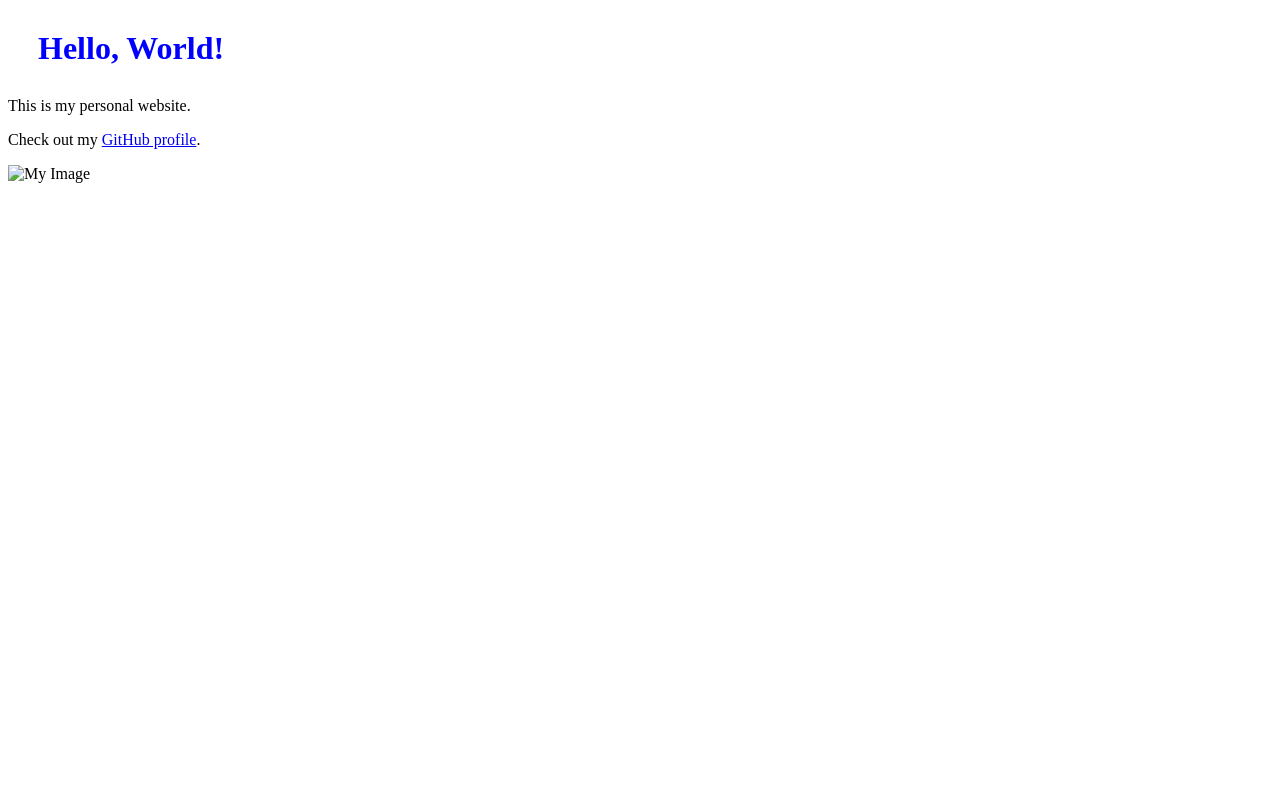
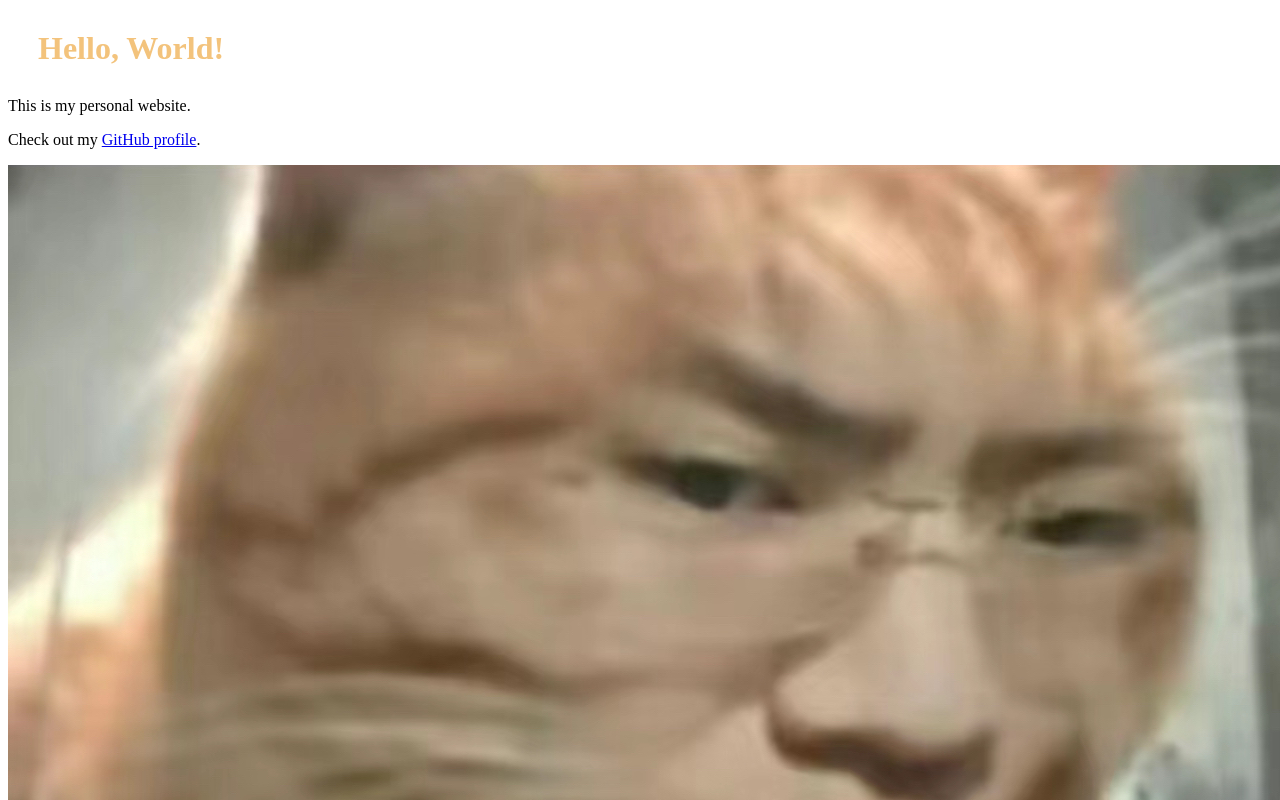
Before and after one commit to Moon-is-beautiful/Moon-is-beautiful.github.io, a plain HTML site: page index.html in a window 1280 px wide. Shown: the top 800 px of the page. Drawn offline with Linux system fonts and the light colour scheme.

Commit message:
update to the style

```diff
--- a/index.html
+++ b/index.html
@@ -10,9 +10,9 @@
         <p>This is my personal website.</p>
     </div>
     <div>
-        <p>Check out my <a href="https://example.com">GitHub profile</a>.</p>
+        <p>Check out my <a href="https://github.com/Moon-is-beautiful">GitHub profile</a>.</p>
     </div>
-    <img src="image.jpg" alt="My Image">
-    <meta name="description" content="This is my personal website.">
+    <img src="mrFresh.jpg" alt="lmao">
+    <meta name="description" content="zihao's personal website.">
 </body>
 </html>
--- a/stylesheet.css
+++ b/stylesheet.css
@@ -1,6 +1,6 @@
  /* CSS selector to apply style to h1 tag */
  h1 {
-    color: blue;
+    color: rgb(243, 195, 124);
 }
 
 /* Create a class and apply it to two elements */
@@ -22,4 +22,5 @@ a:hover {
 .my-class {
     padding: 10px;
     margin: 20px;
+    border: 15px groovergb(220, 124, 29)k;
 }
```
Also changed, not shown: mrFresh.jpg (added).
